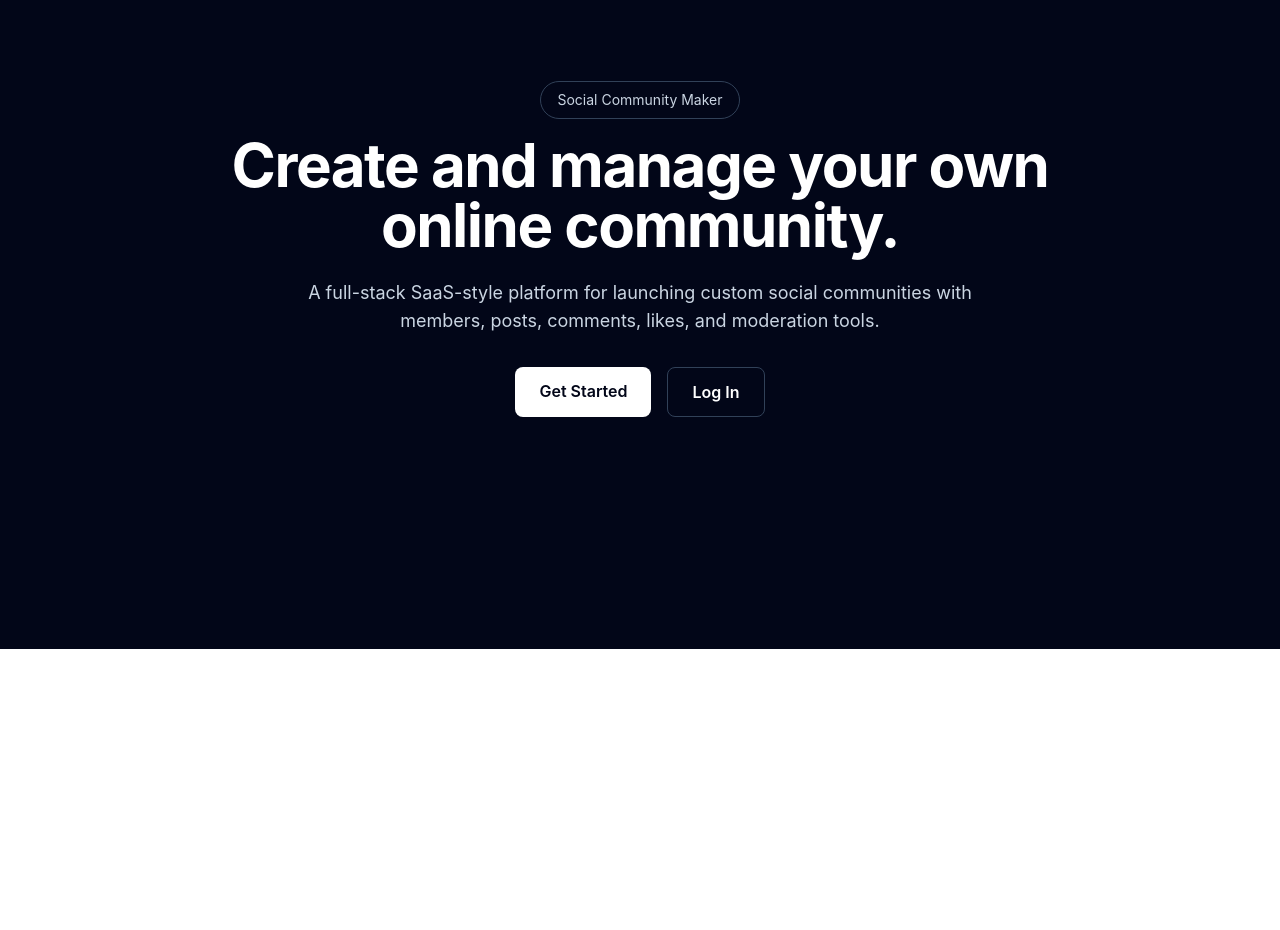
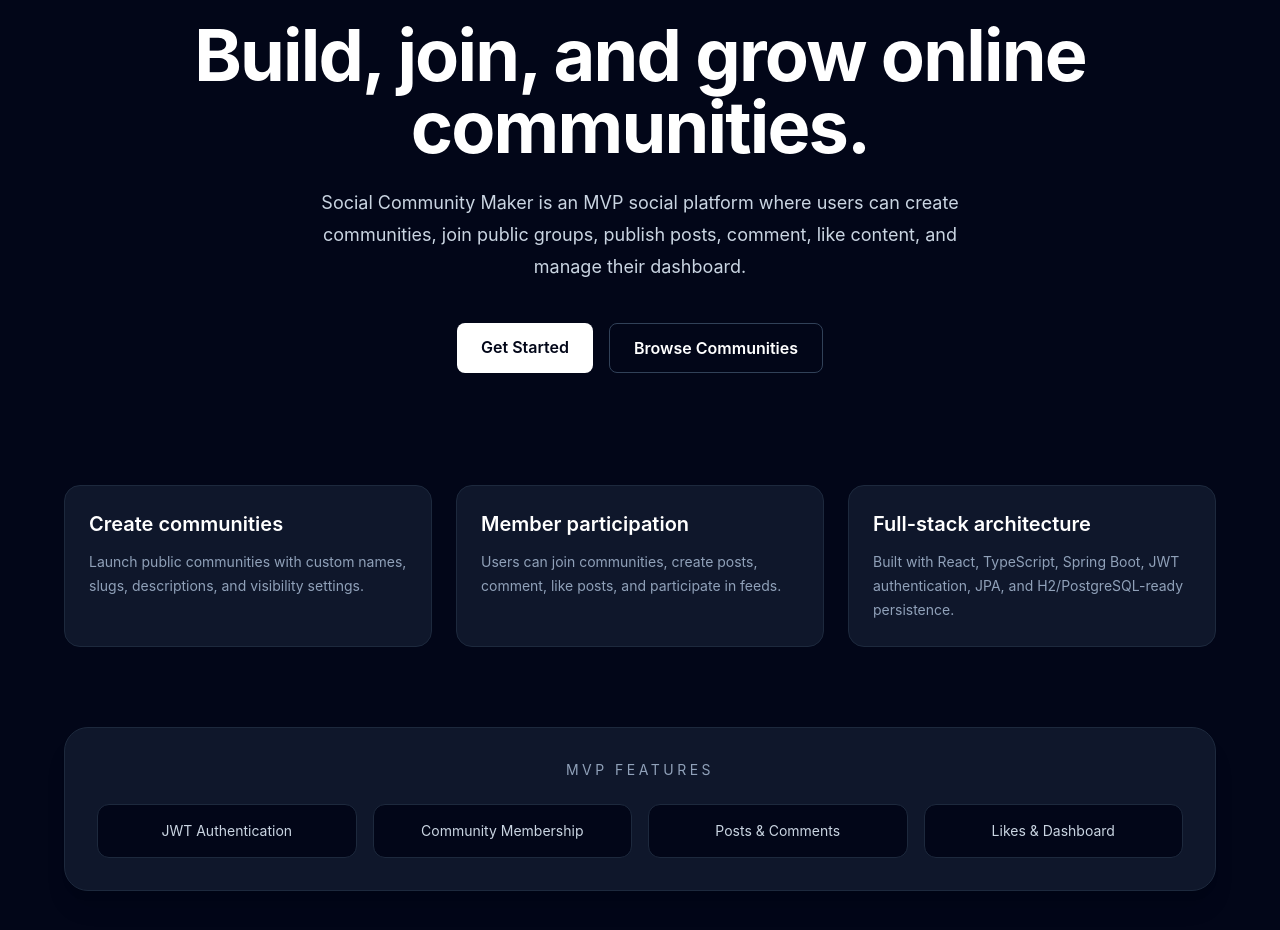
Before and after one commit to deividas-strole/social-community-maker, a React (Vite) app in the folder frontend/: page / in a window 1280 px wide. Shown: the part 220-1150 px from the top of the page. Before the commit the page ends 869 px from the top, so only its background shows below. Built offline with nearby package versions, Linux system fonts and the light colour scheme.

Commit message:
Polish public communities page

```diff
--- a/frontend/src/pages/CommunitiesPage.tsx
+++ b/frontend/src/pages/CommunitiesPage.tsx
@@ -14,7 +14,7 @@ export default function CommunitiesPage() {
         const data = await getPublicCommunities()
         setCommunities(data)
       } catch {
-        setError('Public communities could not be loaded.')
+        setError('Public communities could not be loaded. Please try again.')
       } finally {
         setIsLoading(false)
       }
@@ -25,23 +25,37 @@ export default function CommunitiesPage() {
 
   if (isLoading) {
     return (
-      <main className="flex min-h-screen items-center justify-center bg-slate-950 text-white">
+      <main className="flex min-h-[calc(100vh-73px)] items-center justify-center px-6">
+        <div className="rounded-2xl border border-slate-800 bg-slate-900 px-6 py-5 text-slate-300">
           Loading communities...
+        </div>
       </main>
     )
   }
 
   return (
-    <main className="min-h-screen bg-slate-950 px-6 py-10 text-white">
-      <section className="mx-auto max-w-5xl">
-        <div className="mb-8 flex flex-col justify-between gap-4 sm:flex-row sm:items-center">
+    <main className="min-h-[calc(100vh-73px)] px-6 py-10">
+      <section className="mx-auto max-w-6xl">
+        <div className="mb-8 rounded-3xl border border-slate-800 bg-slate-900 p-8 shadow-xl">
+          <div className="flex flex-col justify-between gap-6 lg:flex-row lg:items-center">
             <div>
-            <p className="text-sm uppercase tracking-[0.25em] text-slate-400">Browse</p>
-            <h1 className="mt-2 text-3xl font-bold">Public Communities</h1>
-            <p className="mt-2 text-slate-300">
-              Discover public communities and join conversations.
+              <p className="text-sm uppercase tracking-[0.25em] text-slate-400">Discover</p>
+
+              <h1 className="mt-3 text-4xl font-bold tracking-tight">Browse public communities</h1>
+
+              <p className="mt-3 max-w-2xl text-slate-300">
+                Explore communities created by users, join public groups, and participate in posts,
+                comments, and discussions.
               </p>
             </div>
+
+            <div className="flex flex-col gap-3 sm:flex-row">
+              <Link
+                to="/create-community"
+                className="rounded-lg bg-white px-5 py-3 text-center font-semibold text-slate-950 hover:bg-slate-200"
+              >
+                Create Community
+              </Link>
 
               <Link
                 to="/dashboard"
@@ -50,6 +64,8 @@ export default function CommunitiesPage() {
                 Dashboard
               </Link>
             </div>
+          </div>
+        </div>
 
         {error && (
           <div className="mb-6 rounded-lg border border-red-800 bg-red-950 px-4 py-3 text-sm text-red-200">
@@ -57,43 +73,78 @@ export default function CommunitiesPage() {
           </div>
         )}
 
+        <div className="mb-6 flex items-center justify-between gap-4">
+          <div>
+            <h2 className="text-xl font-semibold">Public communities</h2>
+            <p className="mt-1 text-sm text-slate-400">
+              {communities.length} {communities.length === 1 ? 'community' : 'communities'}{' '}
+              available
+            </p>
+          </div>
+        </div>
+
         {communities.length === 0 ? (
-          <div className="rounded-2xl border border-dashed border-slate-700 bg-slate-900 p-8 text-center">
-            <p className="text-slate-300">No public communities yet.</p>
+          <div className="rounded-3xl border border-dashed border-slate-700 bg-slate-900 p-10 text-center">
+            <p className="text-xl font-semibold text-slate-200">No public communities yet.</p>
+
+            <p className="mx-auto mt-3 max-w-xl text-slate-400">
+              Be the first to create a public community and start building a space for members,
+              posts, comments, and likes.
+            </p>
+
             <Link
               to="/create-community"
-              className="mt-4 inline-block rounded-lg bg-white px-5 py-3 font-semibold text-slate-950 hover:bg-slate-200"
+              className="mt-6 inline-block rounded-lg bg-white px-5 py-3 font-semibold text-slate-950 hover:bg-slate-200"
             >
               Create the first community
             </Link>
           </div>
         ) : (
-          <div className="grid gap-4">
+          <div className="grid gap-5 md:grid-cols-2">
             {communities.map((community) => (
-              <Link
+              <article
                 key={community.id}
-                to={`/communities/${community.slug}`}
-                className="rounded-2xl border border-slate-800 bg-slate-900 p-6 hover:bg-slate-800"
+                className="rounded-2xl border border-slate-800 bg-slate-900 p-6 shadow-sm"
               >
-                <div className="flex flex-col justify-between gap-3 sm:flex-row">
+                <div className="flex flex-col justify-between gap-4 sm:flex-row">
                   <div>
-                    <h2 className="text-xl font-semibold">{community.name}</h2>
-                    <p className="mt-1 text-sm text-slate-400">/communities/{community.slug}</p>
+                    <div className="flex flex-wrap items-center gap-3">
+                      <h3 className="text-2xl font-semibold">{community.name}</h3>
 
-                    {community.description && (
-                      <p className="mt-3 text-slate-300">{community.description}</p>
-                    )}
-
-                    <p className="mt-4 text-sm text-slate-500">
-                      Created by {community.owner.displayName}
-                    </p>
-                  </div>
-
-                  <span className="h-fit rounded-full border border-slate-700 px-3 py-1 text-xs font-semibold text-slate-300">
+                      <span className="rounded-full border border-slate-700 px-3 py-1 text-xs font-semibold text-slate-300">
                         {community.visibility}
                       </span>
                     </div>
+
+                    <p className="mt-2 text-sm text-slate-500">/communities/{community.slug}</p>
+                  </div>
+                </div>
+
+                {community.description ? (
+                  <p className="mt-5 line-clamp-3 text-sm leading-6 text-slate-300">
+                    {community.description}
+                  </p>
+                ) : (
+                  <p className="mt-5 text-sm italic text-slate-500">No description provided.</p>
+                )}
+
+                <div className="mt-6 flex flex-col justify-between gap-4 border-t border-slate-800 pt-5 sm:flex-row sm:items-center">
+                  <div>
+                    <p className="text-xs uppercase tracking-[0.2em] text-slate-500">Created by</p>
+                    <p className="mt-1 text-sm font-semibold text-slate-300">
+                      {community.owner.displayName}
+                    </p>
+                    <p className="text-xs text-slate-500">@{community.owner.username}</p>
+                  </div>
+
+                  <Link
+                    to={`/communities/${community.slug}`}
+                    className="rounded-lg bg-white px-5 py-3 text-center text-sm font-semibold text-slate-950 hover:bg-slate-200"
+                  >
+                    View Community
                   </Link>
+                </div>
+              </article>
             ))}
           </div>
         )}
--- a/frontend/src/pages/HomePage.tsx
+++ b/frontend/src/pages/HomePage.tsx
@@ -1,23 +1,41 @@
 import { Link } from 'react-router'
 
 export default function HomePage() {
+  const features = [
+    {
+      title: 'Create communities',
+      description:
+        'Launch public communities with custom names, slugs, descriptions, and visibility settings.',
+    },
+    {
+      title: 'Member participation',
+      description:
+        'Users can join communities, create posts, comment, like posts, and participate in feeds.',
+    },
+    {
+      title: 'Full-stack architecture',
+      description:
+        'Built with React, TypeScript, Spring Boot, JWT authentication, JPA, and H2/PostgreSQL-ready persistence.',
+    },
+  ]
+
   return (
-    <main className="min-h-screen bg-slate-950 text-white">
-      <section className="mx-auto flex min-h-screen max-w-5xl flex-col items-center justify-center px-6 text-center">
-        <p className="mb-4 rounded-full border border-slate-700 px-4 py-2 text-sm text-slate-300">
-          Social Community Maker
+    <main className="min-h-[calc(100vh-73px)] px-6">
+      <section className="mx-auto flex max-w-6xl flex-col items-center justify-center py-20 text-center lg:py-28">
+        <p className="mb-5 rounded-full border border-slate-700 px-4 py-2 text-sm font-medium text-slate-300">
+          Full-stack React + Spring Boot social platform
         </p>
 
-        <h1 className="mb-6 text-4xl font-bold tracking-tight sm:text-6xl">
-          Create and manage your own online community.
+        <h1 className="max-w-4xl text-5xl font-bold tracking-tight sm:text-6xl lg:text-7xl">
+          Build, join, and grow online communities.
         </h1>
 
-        <p className="mb-8 max-w-2xl text-lg text-slate-300">
-          A full-stack SaaS-style platform for launching custom social communities with members,
-          posts, comments, likes, and moderation tools.
+        <p className="mt-6 max-w-2xl text-lg leading-8 text-slate-300">
+          Social Community Maker is an MVP social platform where users can create communities, join
+          public groups, publish posts, comment, like content, and manage their dashboard.
         </p>
 
-        <div className="flex flex-col gap-4 sm:flex-row">
+        <div className="mt-10 flex flex-col gap-4 sm:flex-row">
           <Link
             to="/register"
             className="rounded-lg bg-white px-6 py-3 font-semibold text-slate-950 hover:bg-slate-200"
@@ -26,11 +44,41 @@ export default function HomePage() {
           </Link>
 
           <Link
-            to="/login"
+            to="/communities"
             className="rounded-lg border border-slate-700 px-6 py-3 font-semibold text-white hover:bg-slate-900"
           >
-            Log In
+            Browse Communities
           </Link>
+        </div>
+      </section>
+
+      <section className="mx-auto grid max-w-6xl gap-6 pb-20 md:grid-cols-3">
+        {features.map((feature) => (
+          <div key={feature.title} className="rounded-2xl border border-slate-800 bg-slate-900 p-6">
+            <h2 className="text-xl font-semibold">{feature.title}</h2>
+            <p className="mt-3 text-sm leading-6 text-slate-400">{feature.description}</p>
+          </div>
+        ))}
+      </section>
+
+      <section className="mx-auto max-w-6xl pb-20">
+        <div className="rounded-3xl border border-slate-800 bg-slate-900 p-8 text-center shadow-xl">
+          <p className="text-sm uppercase tracking-[0.25em] text-slate-400">MVP Features</p>
+
+          <div className="mt-6 grid gap-4 text-sm text-slate-300 sm:grid-cols-2 lg:grid-cols-4">
+            <div className="rounded-xl border border-slate-800 bg-slate-950 p-4">
+              JWT Authentication
+            </div>
+            <div className="rounded-xl border border-slate-800 bg-slate-950 p-4">
+              Community Membership
+            </div>
+            <div className="rounded-xl border border-slate-800 bg-slate-950 p-4">
+              Posts & Comments
+            </div>
+            <div className="rounded-xl border border-slate-800 bg-slate-950 p-4">
+              Likes & Dashboard
+            </div>
+          </div>
         </div>
       </section>
     </main>
```
Also changed, not shown: 1 other file (tests, documents, lock files or other folders). Lines whose indentation alone changed are shown as unchanged.
